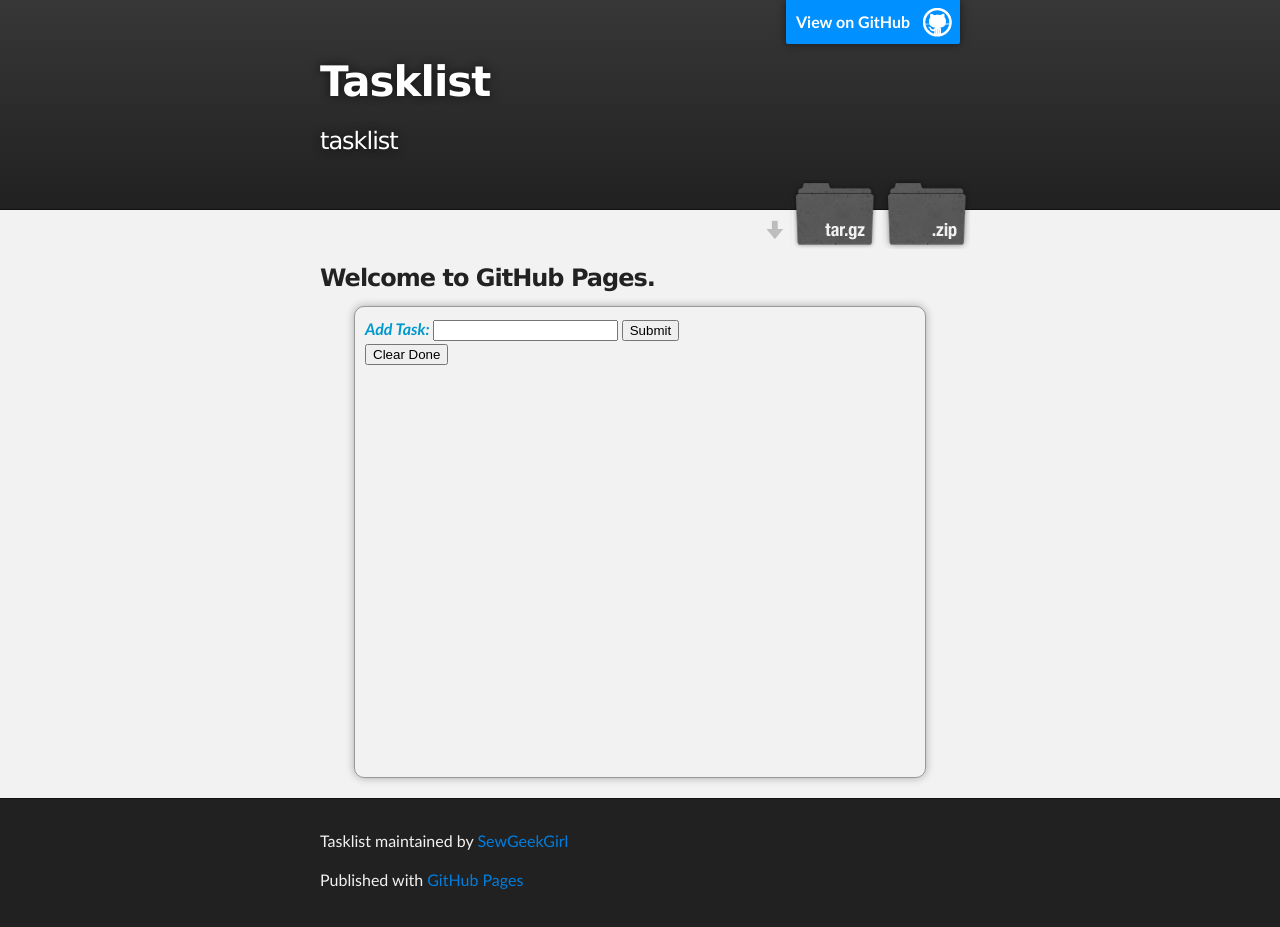
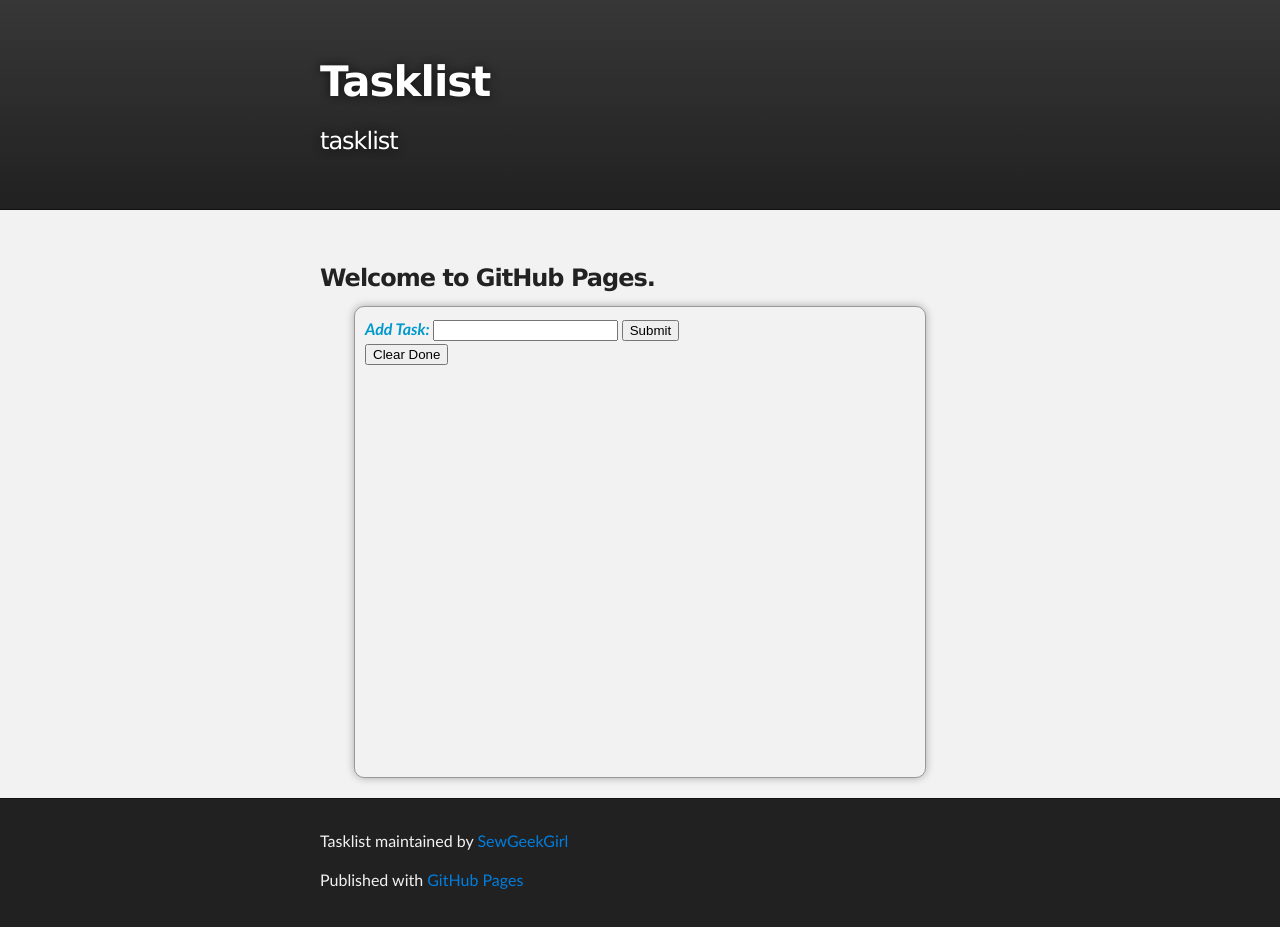
Before and after one commit to Odonata42/tasklist, a plain HTML site: page index.html in a window 1280 px wide. Drawn offline with nearby package versions, Linux system fonts and the light colour scheme.

Commit message:
adding libraries

```diff
--- a/index.html
+++ b/index.html
@@ -8,9 +8,10 @@
 
     <link rel="stylesheet" type="text/css" media="screen" href="stylesheets/stylesheet.css">
 
-        <script type="text/javascript" src="javascripts/mywebpagejs.js"></script>
+    <script type="text/javascript" src="javascripts/mywebpagejs.js"></script>
     <link rel="stylesheet" type="text/css" href="stylesheets/cssStuff.css">
-
+	<script src="jquery-1.10.2.min.js"></script>
+	<script type='text/javascript' src='knockout-2.3.0.js'></script>
 
     <title>Tasklist</title>
   </head>
@@ -20,15 +21,12 @@
     <!-- HEADER -->
     <div id="header_wrap" class="outer">
         <header class="inner">
-          <a id="forkme_banner" href="https://github.com/SewGeekGirl/tasklist">View on GitHub</a>
+
 
           <h1 id="project_title">Tasklist</h1>
           <h2 id="project_tagline">tasklist</h2>
 
-            <section id="downloads">
-              <a class="zip_download_link" href="https://github.com/SewGeekGirl/tasklist/zipball/master">Download this project as a .zip file</a>
-              <a class="tar_download_link" href="https://github.com/SewGeekGirl/tasklist/tarball/master">Download this project as a tar.gz file</a>
-            </section>
+
         </header>
     </div>
 
```
